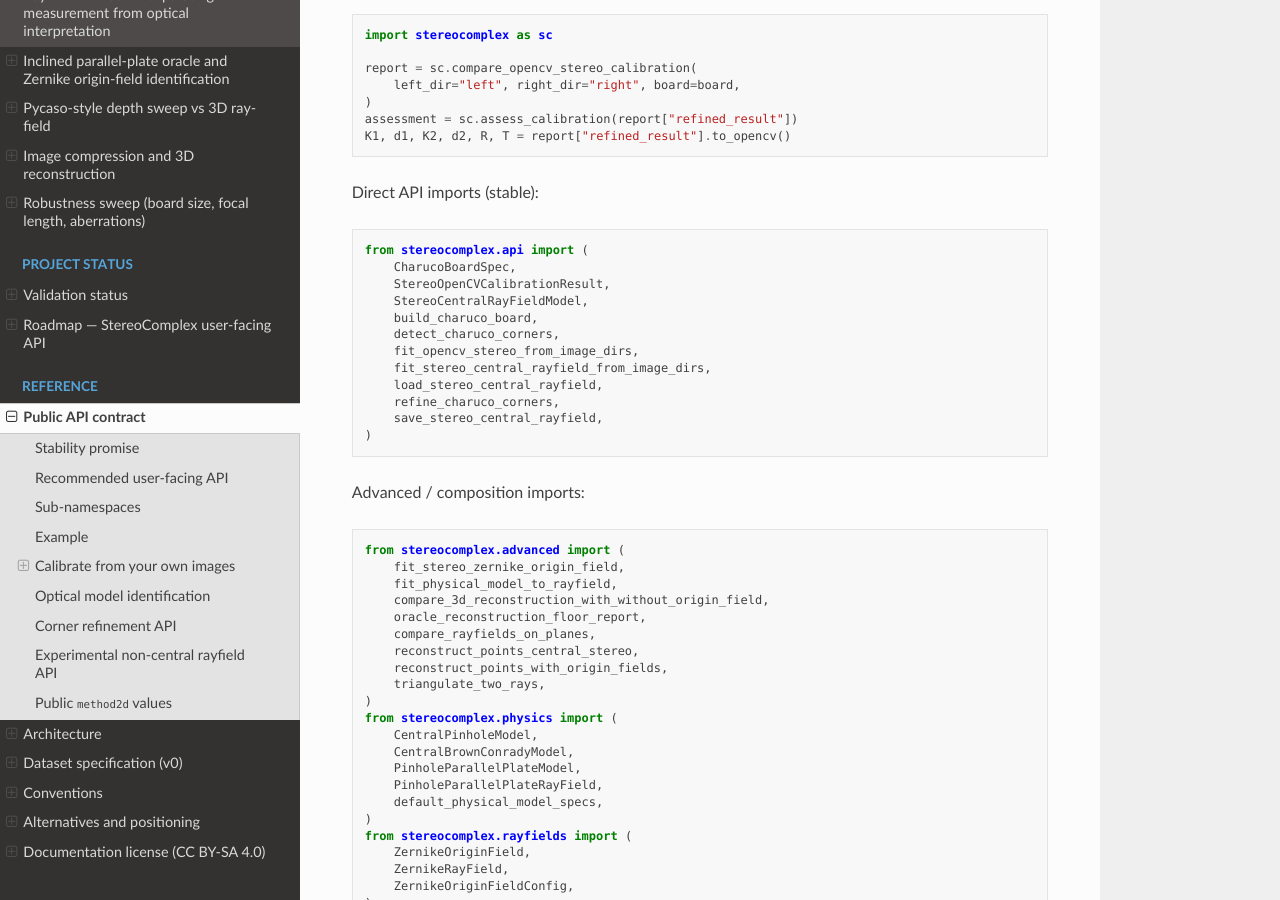
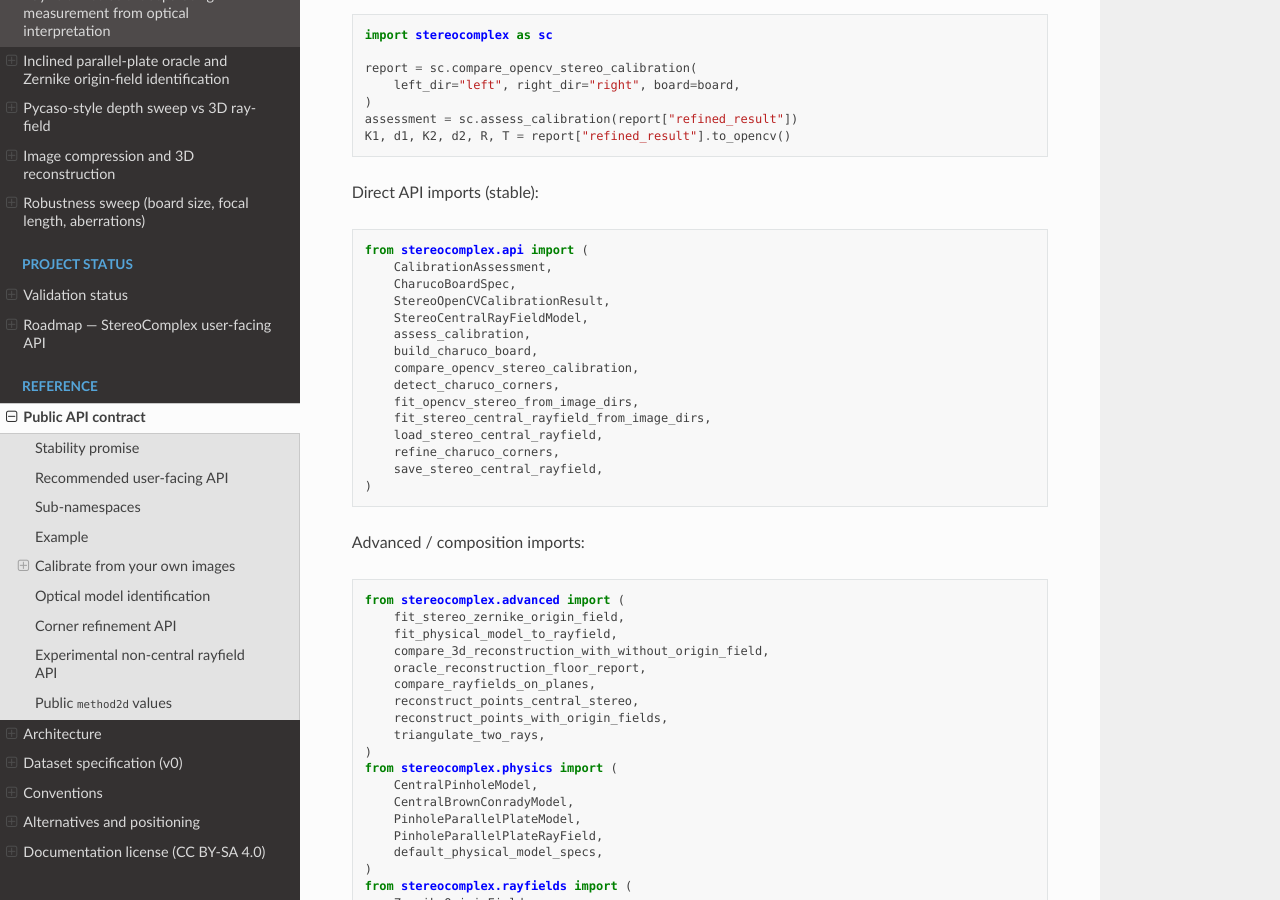
Before and after one commit to jeffwitz/StereoComplex, a Sphinx documentation site: the page built from docs/PUBLIC_API.md, in a window 1280 px wide and 900 px high, scrolled down 1326 px. Built offline with Sphinx 7.4.7 and the Read the Docs theme 3.1.0, drawn with Linux system fonts in a browser that asks for light colours.

Commit message:
docs: add new user functions to PUBLIC_API direct imports list
Co-Authored-By: Claude Opus 4.7 <noreply@anthropic.com>

````diff
--- a/docs/PUBLIC_API.md
+++ b/docs/PUBLIC_API.md
@@ -57,10 +57,13 @@ Direct API imports (stable):
 
 ```python
 from stereocomplex.api import (
+    CalibrationAssessment,
     CharucoBoardSpec,
     StereoOpenCVCalibrationResult,
     StereoCentralRayFieldModel,
+    assess_calibration,
     build_charuco_board,
+    compare_opencv_stereo_calibration,
     detect_charuco_corners,
     fit_opencv_stereo_from_image_dirs,
     fit_stereo_central_rayfield_from_image_dirs,
````
